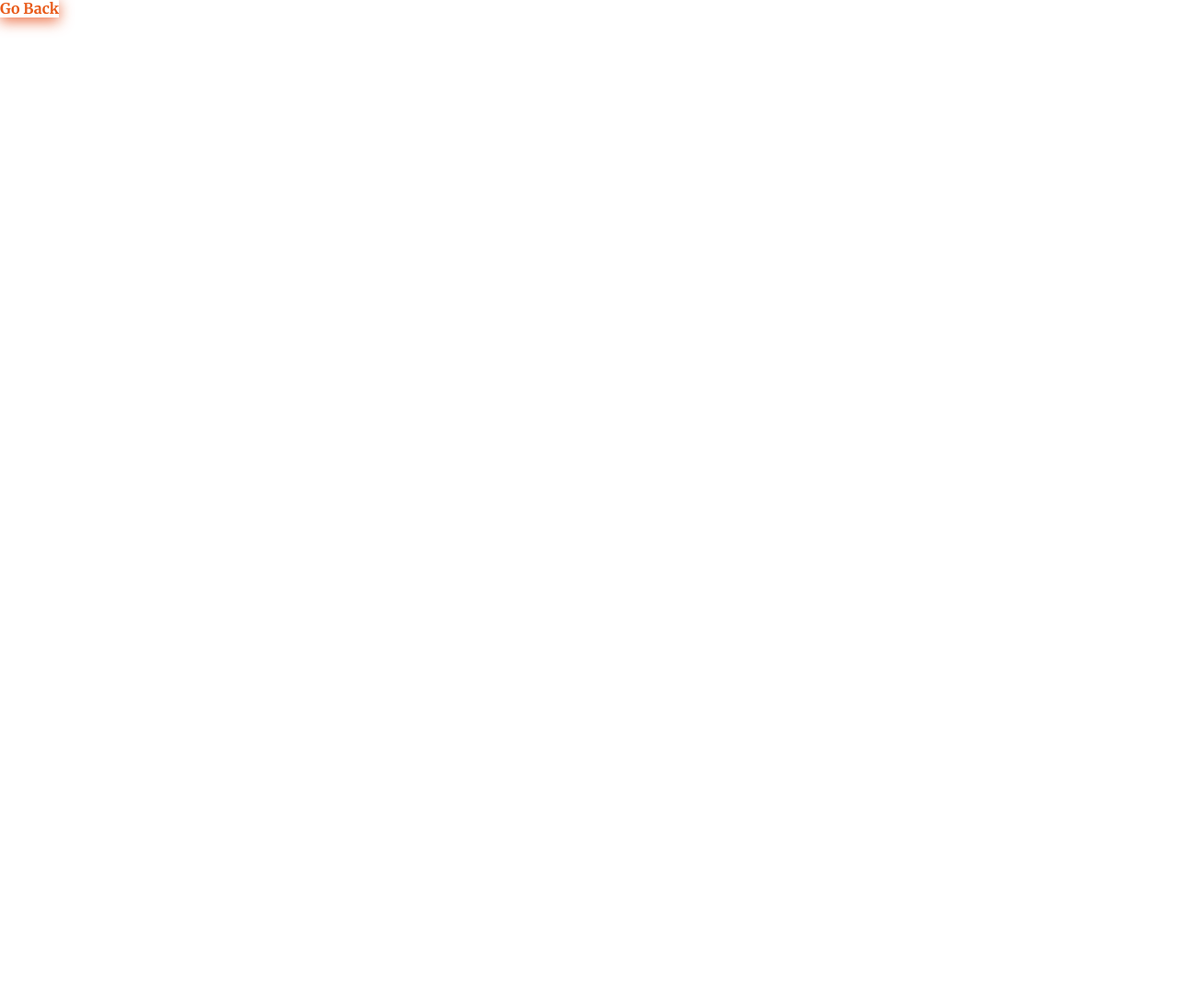
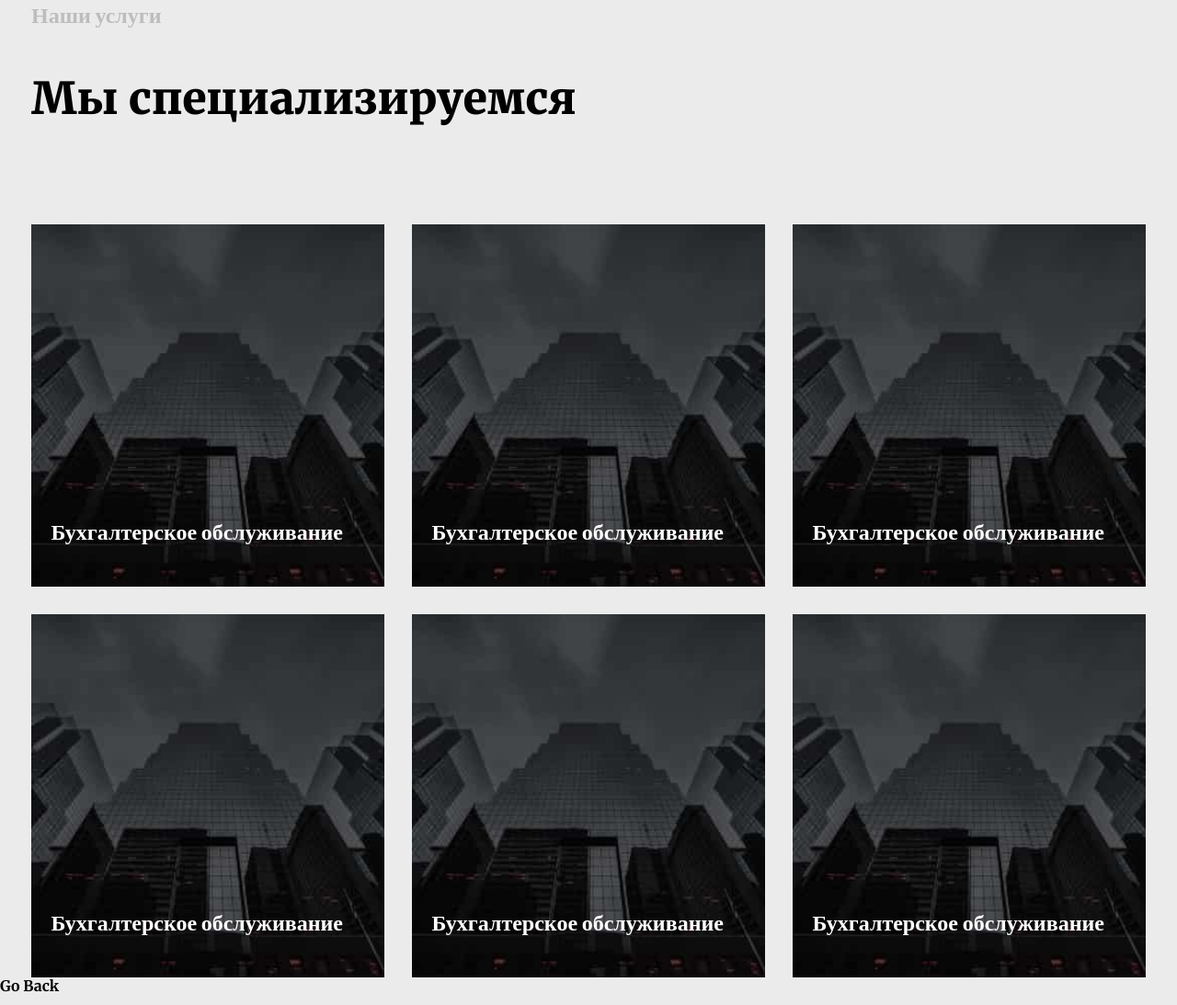
Before and after one commit to josserden/blended_43, a plain HTML site: page pages/our-services/index.html in a window 1280 px wide. Shown: the whole page at 92% size. Before the commit the page ends 800 px from the top, so only its background shows below. Drawn offline with nearby package versions, Linux system fonts and the light colour scheme.

Commit message:
походу снова костыли

```diff
--- a/pages/our-services/index.html
+++ b/pages/our-services/index.html
@@ -19,10 +19,79 @@
     />
     <link rel="stylesheet" href="../../style/global.css" />
     <link rel="stylesheet" href="../../style/style.css" />
+    <link rel="stylesheet" href="./servises.css" />
     <title>Our Services</title>
   </head>
   <body>
     <!-- Our Services -->
+    <section>
+      <div class="container">
+        <h2 class="text">Наши услуги</h2>
+        <h3 class="services-title">Мы специализируемся</h3>
+        <ul class="services-list">
+          <li class="list"><div class="list-card">
+            <img src="./img.jpg" alt="Бухгалтерское
+                                      обслуживание">
+            <div class="text-container">
+              <p class="list-text">Бухгалтерское
+                обслуживание</p>
+            </div>
+          </div></li>
+          <li class="list"><div class="list-card">
+            <img src="./img.jpg" alt="Бухгалтерское
+                          обслуживание">
+            <div class="text-container">
+              <p class="list-text">Бухгалтерское
+                обслуживание</p>
+            </div>
+          </div></li>
+          <li class="list"><div class="list-card">
+            <img src="./img.jpg" alt="Бухгалтерское
+                          обслуживание">
+            <div class="text-container">
+              <p class="list-text">Бухгалтерское
+                обслуживание</p>
+            </div>
+          </div></li>
+          <li class="list"><div class="list-card">
+          <img src="./img.jpg" alt="Бухгалтерское
+                        обслуживание">
+            <div class="text-container">
+              <p class="list-text">Бухгалтерское
+                обслуживание</p>
+            </div>
+          </div></li>
+          <li class="list"><div class="list-card">
+            <img src="./img.jpg" alt="Бухгалтерское
+                          обслуживание">
+            <div class="text-container">
+              <p class="list-text">Бухгалтерское
+                обслуживание</p>
+            </div>
+          </div></li>
+          <li class="list">
+            <div class="list-card">
+              <img src="./img.jpg" alt="Бухгалтерское
+                            обслуживание">
+              <div class="text-container"><p class="list-text">Бухгалтерское
+                обслуживание</p></div>
+            </div>
+          </li>
+        </ul>
+
+
+
+
+
+
+
+
+      </div>
+    </section>
+
+
+
+
     <div><a class="link" href="../../index.html">Go Back</a></div>
   </body>
 </html>
--- /dev/null
+++ b/pages/our-services/servises.css
@@ -0,0 +1,93 @@
+:root {
+    --background-color:#EBEBEB;
+    --color-text-card:#FFFFFF;
+    --primary-text-color:#BDBDBD;
+
+
+
+}
+body {
+    background-color: var(--background-color);
+}
+h2,
+h3,
+p {
+    margin: 0;
+}
+ul {
+  margin: 0;
+  padding-left: 0;
+}
+
+img {
+  display: block;
+  min-width: 100%;
+  height: auto;
+}
+
+.container {
+  width: 1242px;
+  padding-left: 15px;
+  padding-right: 15px;
+}
+
+.list {
+  list-style: none;
+}
+
+.text {
+  font-family: Lato;
+  font-style: normal;
+  font-weight: 900;
+  font-size: 24px;
+  line-height: 1.37;
+  text-align: left;
+  margin-bottom: 40px;
+  color: var(--primary-text-color);
+}
+
+
+.services-title {
+  font-family: Merriweather;
+  font-style: normal;
+  font-weight: 900;
+  font-size: 48px;
+  line-height: 1.43;
+  text-align: start;
+  margin-bottom: 102px;
+}
+
+.services-list {
+  display: flex;
+  flex-wrap: wrap;
+  margin-left: -30px;
+  margin-bottom: -30px;
+
+
+}
+.services-list .list {
+
+  flex-basis: calc(100% / 3 - 30px);
+  margin-left: 30px;
+  margin-bottom: 30px;
+
+}
+
+.list-card {
+  position: relative;
+}
+
+.text-container {
+  position: absolute;
+  right: 45px;
+  bottom: 45px;
+}
+
+.list-text {
+  font-family: Lato;
+  font-style: normal;
+  font-weight: 900;
+  font-size: 24px;
+  line-height: 1.25;
+  color: var(--color-text-card);
+}
```
Also changed, not shown: pages/our-services/img.jpg (added).
